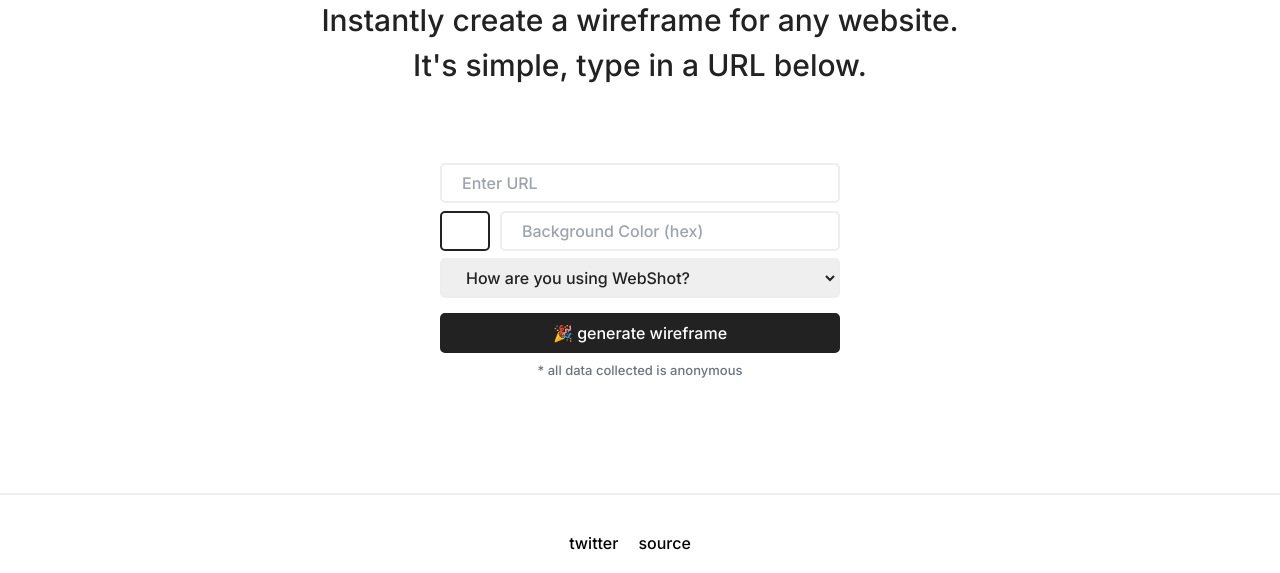
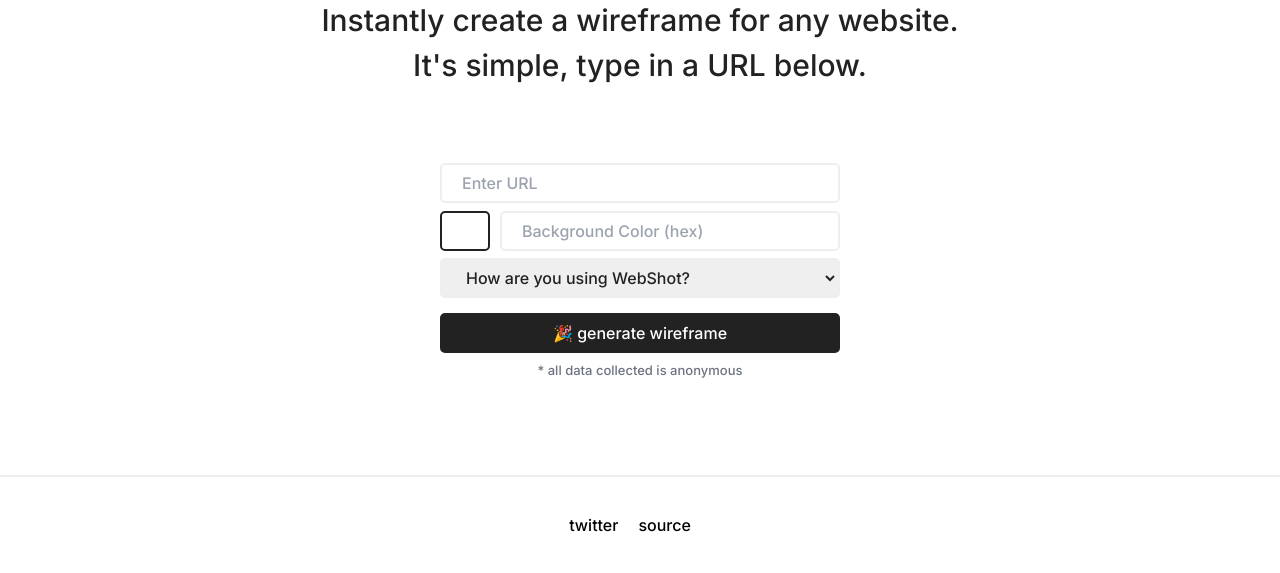
Before and after one commit to sp1ke77/webshot, a plain HTML site: page index.html in a window 1280 px wide. Shown: the part 227-800 px from the top of the page. Drawn offline with nearby package versions, Linux system fonts and the light colour scheme; a script that the page names is missing.

Commit message:
updated macos scroll on results

```diff
--- a/frontend/home.css
+++ b/frontend/home.css
@@ -9,6 +9,7 @@
 body {
   background-color: #fff;
   color: #222;
+  overflow-y: visible;
 }
 
 input {
@@ -183,10 +184,10 @@ button:hover {
 
 #footer {
   border-top: 2px solid #eee;
-  height: 5%;
+
   width:100%;
   position:absolute;
-  top: 90%;
+  bottom: 0;
   left:0;
   font-weight: 300;
 }
```
